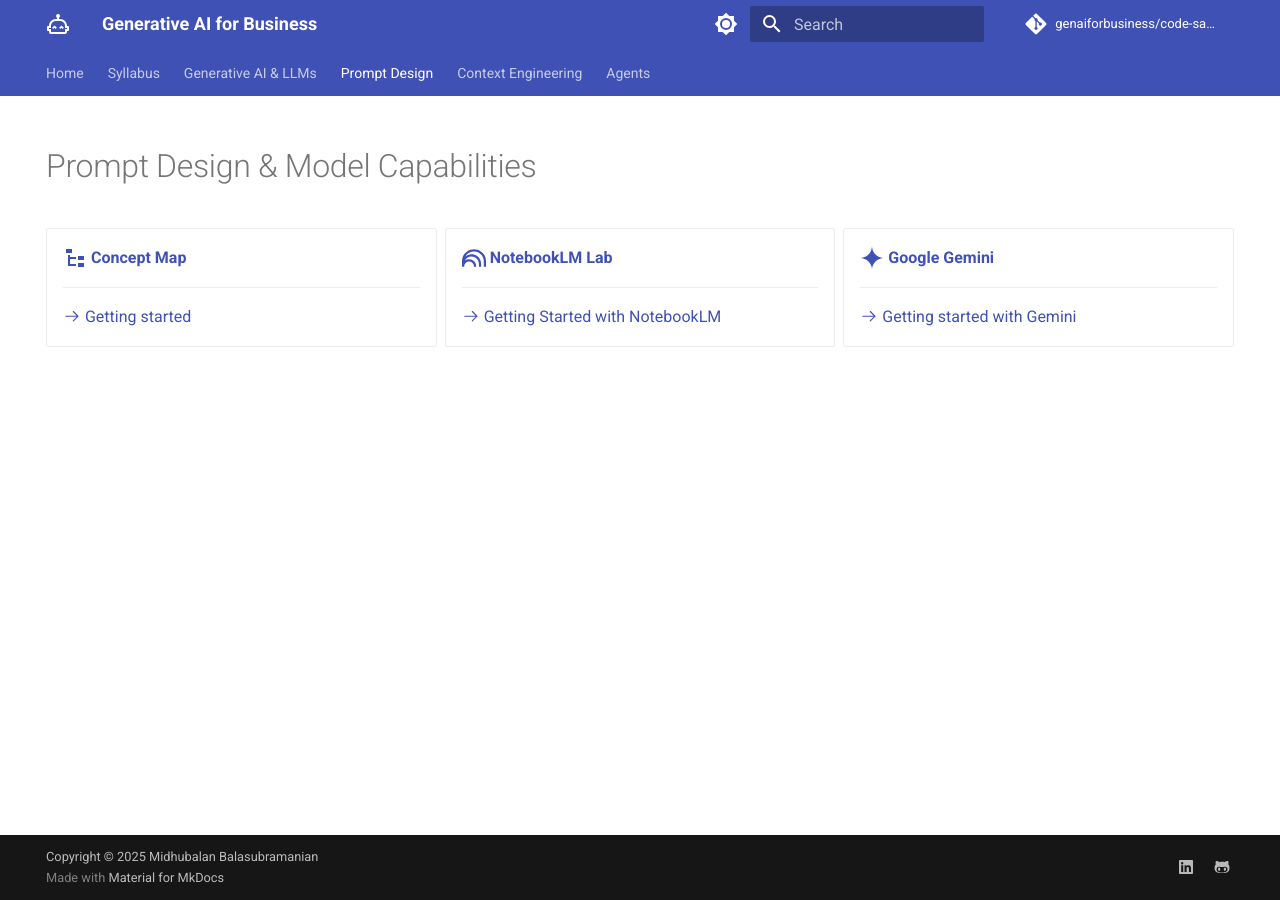
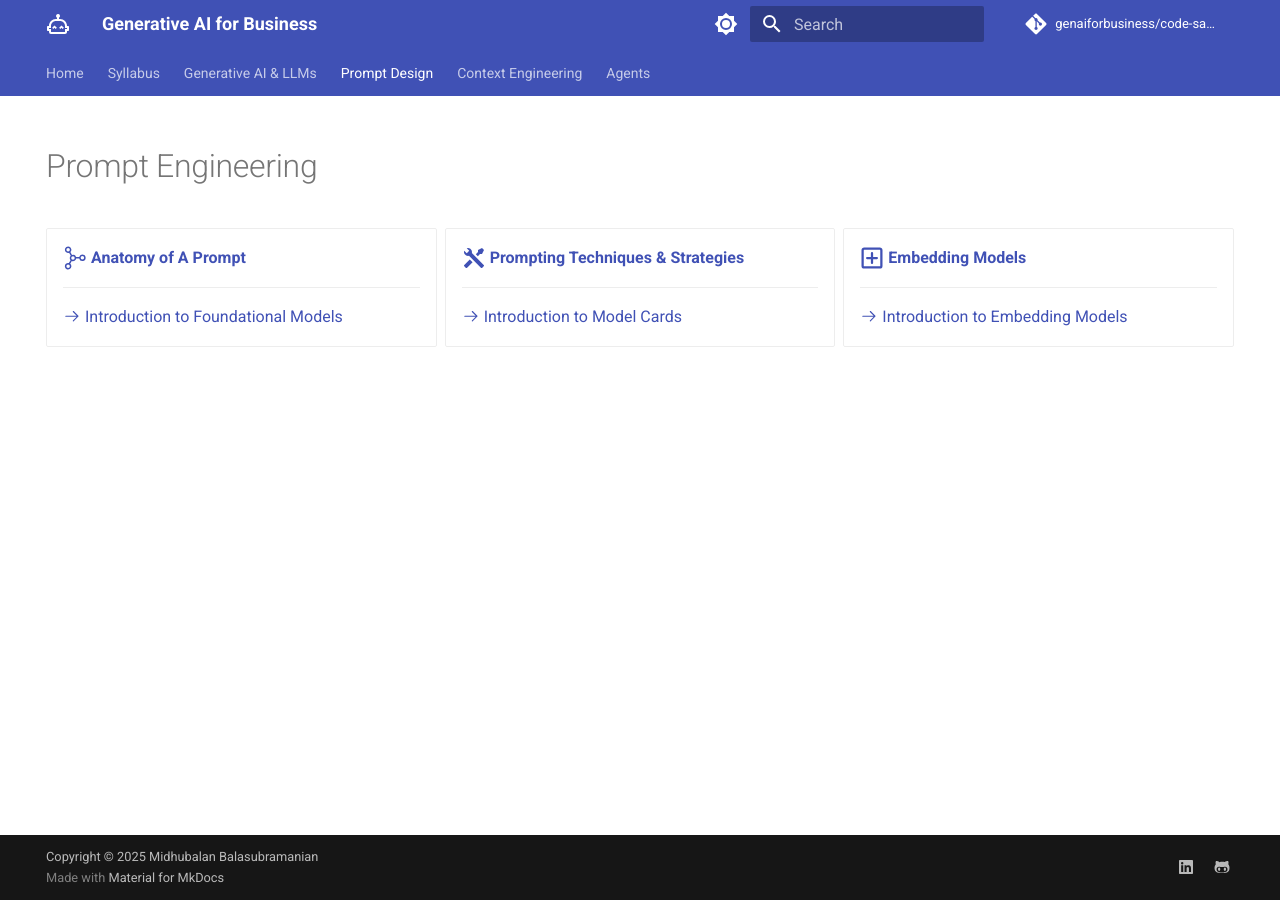
Before and after one commit to genaiforbusiness/genaiforbusiness.github.io, an MkDocs documentation site: the page built from docs/prompts/index.md, in a window 1280 px wide. Built offline with MkDocs 1.6.1 and Material for MkDocs 9.7.7, drawn with Linux system fonts in a browser that asks for light colours; comment, search, counter and statistics services are not loaded.

Commit message:
Add index and links

```diff
--- a/docs/prompts/index.md
+++ b/docs/prompts/index.md
@@ -6,30 +6,30 @@
   - footer
 ---
 
-# Prompt Design & Model Capabilities
+# Prompt Engineering
 
 
 <div class="grid cards" markdown>
 
--   [:material-file-tree:{ .lg .middle } __Concept Map__](#)
+-   [:octicons-ai-model-24:{ .lg .middle } __Anatomy of A Prompt__](anatomy/index.md)
 
     ---
 
-    [:octicons-arrow-right-24: Getting started](#)
+    [:octicons-arrow-right-24: Introduction to Foundational Models](foundational-models/intro.md)
 
 
--   [:simple-notebooklm:{ .lg .middle } __NotebookLM Lab__](#)
+-   [:material-tools:{ .lg .middle } __Prompting Techniques & Strategies__](techniques/index.md)
 
     ---
 
-    [:octicons-arrow-right-24: Getting Started with NotebookLM](#)
+    [:octicons-arrow-right-24: Introduction to Model Cards](model-selection/index.md)
 
 
--   [:simple-googlegemini:{ .lg .middle } __Google Gemini__](#)
+-   [:octicons-diff-added-16:{ .lg .middle } __Embedding Models__](embedding/index.md)
 
     ---
 
-    [:octicons-arrow-right-24: Getting started with Gemini](#)
+    [:octicons-arrow-right-24: Introduction to Embedding Models](embedding/intro.md)
 
 
 </div>
--- a/mkdocs.yml
+++ b/mkdocs.yml
@@ -162,9 +162,19 @@
       - Tradeoffs: llms/embedding/tradeoffs.md
       - Try It Yourself: llms/embedding/activity.md
       - Conclusion & Next Steps: llms/embedding/next-steps.md
-
   - Prompt Design:
     - prompts/index.md
+    - Anatomy of a Prompt:
+      - prompts/anatomy/index.md
+      - Introduction to Prompt Engineering: prompts/anatomy/intro.md
+    - Prompting Techniques:
+      - prompts/techniques/index.md
+    - AI Safety & Ethics:
+      - prompts/safety-ethics/index.md
+    - Tapping Model Capabilities:
+      - prompts/capabilities/index.md
+    - Prompt Workflow:
+      - prompts/workflow/index.md
   - Context Engineering:
     - contexts/index.md
   - Agents:
```
Also changed, not shown: docs/prompts/anatomy/index.md (added, +23 -0 lines), docs/prompts/anatomy/intro.md (added, +3 -0 lines), docs/prompts/capabilities/index.md (added, +20 -0 lines), docs/prompts/safety-ethics/index.md (added, +20 -0 lines), docs/prompts/techniques/index.md (added, +20 -0 lines), docs/prompts/workflow/index.md (added, +19 -0 lines), docs/syllabus/schedule.md (+15 -7 lines).
